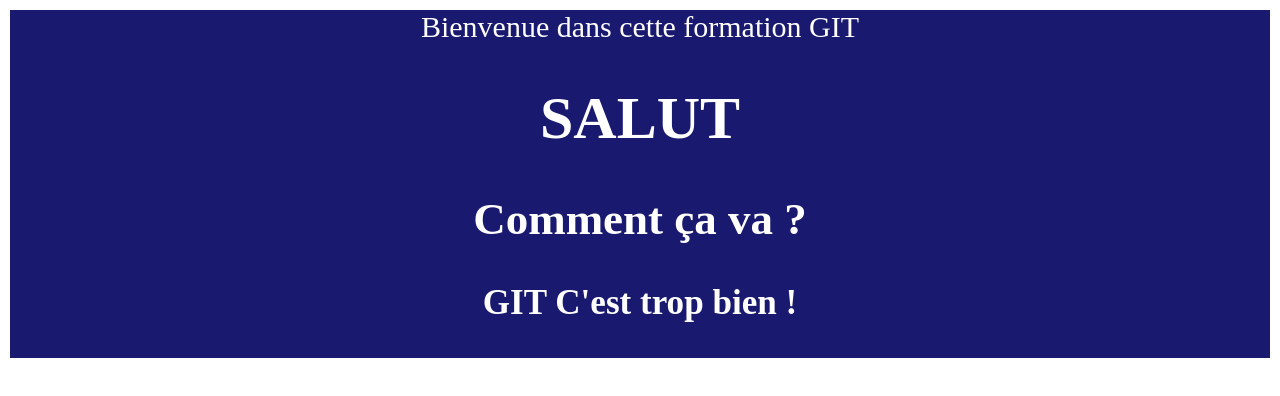
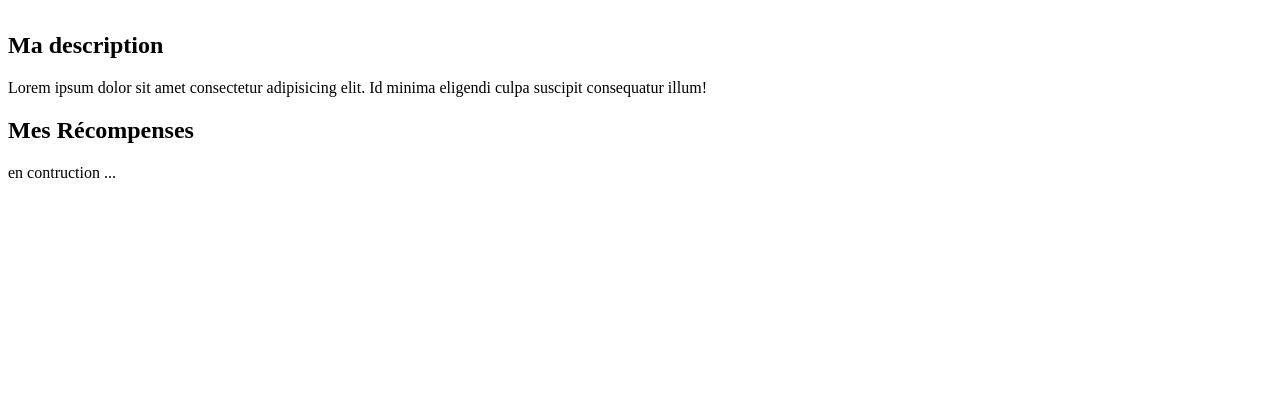
Before and after one commit to timotheegrollier/cours_git_medoc, a plain HTML site: page index.html in a window 1280 px wide. Drawn offline with Linux system fonts and the light colour scheme.

Commit message:
add Description add Recompense

```diff
--- a/index.html
+++ b/index.html
@@ -12,10 +12,20 @@
 
 <body>
 
-    <div id="top-banner">Bienvenue dans cette formation GIT
-        <h1>SALUT</h1>
-        <h2>Comment ça va ? </h2>
-        <h3>GIT C'est trop bien ! </h3>
+    <div id="top-banner">
+    </div>
+
+    <!-- DESCRIPTION -->
+    <div>
+        <h2>Ma description</h2>
+        <p>Lorem ipsum dolor sit amet consectetur adipisicing elit. Id minima eligendi culpa suscipit consequatur illum!
+        </p>
+    </div>
+
+    <!-- RECOMPENSE -->
+    <div>
+        <h2>Mes Récompenses</h2>
+        <p>en contruction ...</p>
     </div>
 
 </body>
```
